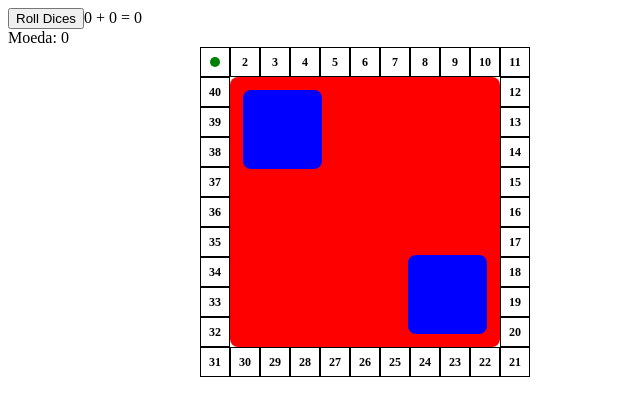
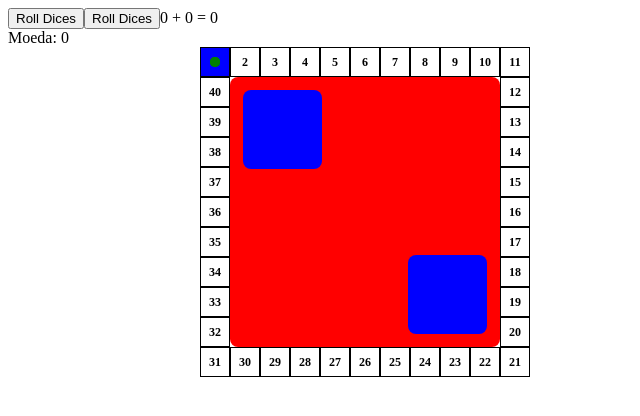
Before and after one commit to jerobas/bancoImobiliario, a React (Vite) app: page / in a window 1280 px wide. Shown: the top 416 px of the page, without its empty margins (0-640 px from the left). Built offline with nearby package versions, Linux system fonts and the light colour scheme.

Commit message:
mudanças na função player
Co-authored-by: Flávio Filho <flavio.vezono@ufu.br>

```diff
--- a/src/components/Player/Player.js
+++ /dev/null
@@ -1,13 +0,0 @@
-export default class Player {
-    constructor(amount) {
-        this.amount = amount
-    }
-
-   add(amount){
-    this.amount += amount
-   }
-
-   toString(){
-    return `Moeda: ${this.amount}`
-   }
-}
--- /dev/null
+++ b/src/components/Player/Player.jsx
@@ -0,0 +1,30 @@
+import { Square } from '../../pages/Board/Board.styles'
+
+class Player {
+    constructor(amount) {
+        this.amount = amount
+        this.position = 0
+    }
+
+    add(amount) {
+        this.amount += amount
+    }
+
+    getPosition() {
+        return this.position
+    }
+
+    setPosition(position) {
+        this.position = position;
+    }
+
+    toString() {
+        return `Moeda: ${this.amount}`;
+    }
+
+    render(position) {
+        return <Square position={position} />
+    }
+}
+
+export default Player;
--- a/src/pages/Board/Board.jsx
+++ b/src/pages/Board/Board.jsx
@@ -2,17 +2,21 @@ import React, { useState, useRef, useEffect } from 'react'
 import { BoardContainer, Cell, Cards, ImageContainer, Luck, Square } from './Board.styles'
 import Player from '../../components/Player/Player'
 
-const player = new Player(0);
+const players = [
+    new Player(0),
+    new Player(0),
+    new Player(0),
+]
 
 export default function Board() {
 
-    const componentRef = useRef(null);
+    const componentsRef = players.map(e => useRef(null));
 
     const cells = Array.from(Array(40)).map((_) => 1);
+    const [dices, setDices] = useState([0, 0]);
 
-    const [squarePosition, setSquarePosition] = useState(0);
-    const [dices, setDices] = useState([0, 0]);
     const [buttonDisabled, setButtonDisabled] = useState(false);
+    const [update, setUpdate] = useState(false);
     const [position, setPosition] = useState({
         x: 0,
         y: 0,
@@ -21,14 +25,14 @@ export default function Board() {
     });
     const [destination, setDestination] = useState(0);
 
-    const getPosition = () => {
-        if (componentRef.current) {
-            const componentPosition = componentRef.current.getBoundingClientRect();
+    const getPosition = (i) => {
+        if (componentsRef[i].current) {
+            const componentPosition = componentsRef[i].current.getBoundingClientRect();
             return { x: componentPosition.x + componentPosition.width / 2, y: componentPosition.y + componentPosition.height / 2 }
         }
     };
 
-    const handleDice = () => {
+    const handleDice = (player) => {
         let d1 = Math.floor(Math.random() * 6) + 1;
         let d2 = Math.floor(Math.random() * 6) + 1;
 
@@ -40,22 +44,48 @@ export default function Board() {
             player.add(200)
         }
 
-        setDestination((squarePosition + dices) % cells.length)
-        setSquarePosition((squarePosition + 1) % cells.length)
+        setDestination((player.position + dices) % cells.length)
+        player.setPosition((player.position + 1) % cells.length)
         setButtonDisabled(true)
     }
 
+    useEffect(() => {
+        if (players[0].getPosition() !== destination) {
+            setTimeout(() => {
+                players[0].setPosition((players[0].getPosition() + 1) % cells.length);
+                setUpdate(!update);
+            }, 200)
+        }
+        if (players[0].getPosition() === destination) {
+            setTimeout(() => { setButtonDisabled(false); }, 400)
+        }
+    }, [players[0].getPosition(), destination]);
 
     useEffect(() => {
-        if (squarePosition !== destination) {
-            setTimeout(() => {
-                setSquarePosition((squarePosition + 1) % cells.length);
-            }, 200)
-        }
-        if (squarePosition === destination) {
-            setTimeout(() => { setButtonDisabled(false); }, 400)
-        }
-    }, [squarePosition, destination]);
+        const { x, y } = getPosition(0);
+        if (position.x !== 0 && position.y !== 0) {
+            if (position.x1 && position.y1)
+                setPosition({
+                    x: position.x1,
+                    y: position.y1,
+                    x1: x,
+                    y1: y
+                })
+            else {
+                setPosition({
+                    x: position.x,
+                    y: position.y,
+                    x1: x,
+                    y1: y
+                })
+            }
+        } else
+            setPosition({
+                x1: x,
+                y1: y,
+            })
+    }, [players[0].getPosition()]);
+
 
     const mappedBoard = (i) => {
         let size = cells.length;
@@ -80,39 +110,13 @@ export default function Board() {
         }
     }
 
-    useEffect(() => {
-        const { x, y } = getPosition();
-        if (position.x !== 0 && position.y !== 0) {
-            if (position.x1 && position.y1)
-                setPosition({
-                    x: position.x1,
-                    y: position.y1,
-                    x1: x,
-                    y1: y
-                })
-            else {
-                setPosition({
-                    x: position.x,
-                    y: position.y,
-                    x1: x,
-                    y1: y
-                })
-            }
-        } else
-            setPosition({
-                x1: x,
-                y1: y,
-            })
-    }, [squarePosition]);
-
-
-
     return (
         <>
-            <button onClick={handleDice} disabled={buttonDisabled}>Roll Dices</button>
+            <button onClick={() => handleDice(players[0])} disabled={buttonDisabled}>Roll Dices</button>
+            <button onClick={() => handleDice(players[1])} disabled={buttonDisabled}>Roll Dices</button>
             <span>{`${dices[0]} + ${dices[1]} = ${dices[0] + dices[1]}`}</span>
             <br />
-            <span>{player.toString()}</span>
+            <span>{players[0].toString()}</span>
             <BoardContainer>
                 {
                     cells.map((_, index) =>
@@ -120,24 +124,21 @@ export default function Board() {
                         <Cell key={`cell-${index}`}>
                             {mappedBoard(index) + 1}
                             {
-                                squarePosition === mappedBoard(index) &&
-                                <div
+                                ...players.map((player, i) => player.getPosition() === mappedBoard(index) && <div
                                     style={{
+                                        backgroundColor: ['red', 'green', 'blue'][i],
                                         position: 'absolute',
                                         width: '100%',
                                         height: '100%'
                                     }}
-                                    ref={componentRef}
-                                />
+                                    ref={componentsRef[i]}
+                                />)
                             }
-
                         </Cell>
 
                     ))
                 }
-                < Square
-                    position={position}
-                />
+                {players.map(player => player.render(position))}
                 <ImageContainer >
                     < Cards />
                     < Luck />
```
